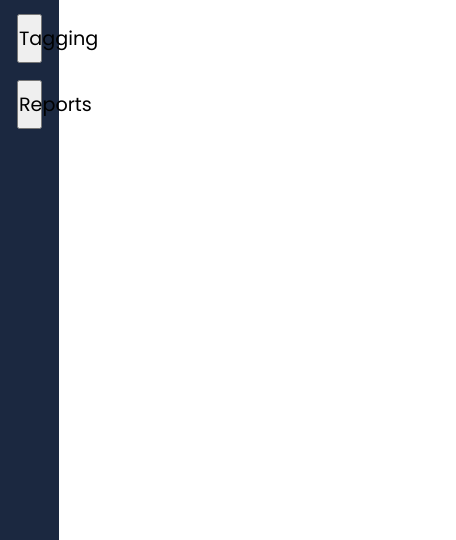
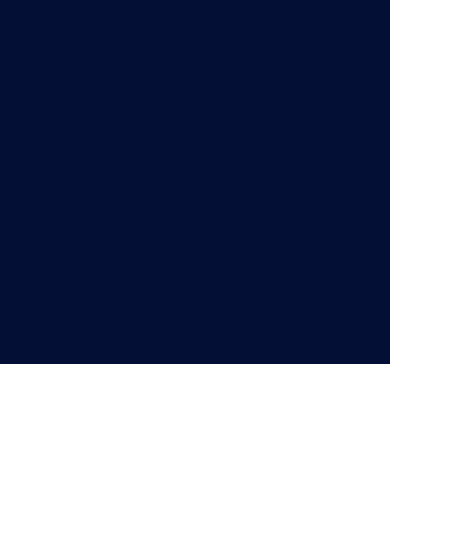
Before and after one commit to B-Arul-Murugavel/KohaLibraryProjct, a plain HTML site: page index.html in a window 390 px wide. Shown: the part 480-1020 px from the top of the page, 456 px wide, since content can reach past the window. After the commit the page ends 844 px from the top, so only its background shows below. Drawn offline with Linux system fonts and the light colour scheme.

Commit message:
Fixed some small bugs

```diff
--- a/index.html
+++ b/index.html
@@ -12,6 +12,8 @@
     <title>Library Auto</title>
 </head>
 <body>
+    <div class="caution">Only for Desktop</div>
+    <div class="main-container">
     <header>
         <div class="logo-container">
             <img class="logo" src="./img/kct.png" alt="kct logo" />
@@ -29,5 +31,6 @@
         <button class="side-nav-button">Tagging</button>
         <button class="side-nav-button">Reports</button>
     </div>
+    </div>
 </body>
 </html>
--- a/style.css
+++ b/style.css
@@ -49,15 +49,37 @@ header{
     left: 0;
     height: 100vh;
     width: 15vw;
-    padding: 2vh;
+    padding: 1rem;
     background-color: #1b2840;
 
 }
 
 .side-nav-button{
-    margin-top: 1vh;
-    margin-bottom: 1vh;
+    margin-top: 1rem;
+    margin-bottom: 1rem;
     font-size: 1.2rem;
     padding-top: 0.5rem;
     padding-bottom: 0.5rem;
 }
+.caution{
+    position: fixed;
+    top: 0;
+    left: 0;
+    background-color: rgb(4, 15, 53);
+    font-size: 10vw;
+    display: flex;
+    justify-content: center;
+    align-items: center;
+    color: white;
+    height: 100vh;
+    width: 100vw;
+    display: none;
+}
+@media (max-width:800px){
+    .caution{
+        display: flex;
+    }
+    .main-container{
+        display: none;
+    }
+}
```
Also changed, not shown: img/kct.svg (added).
